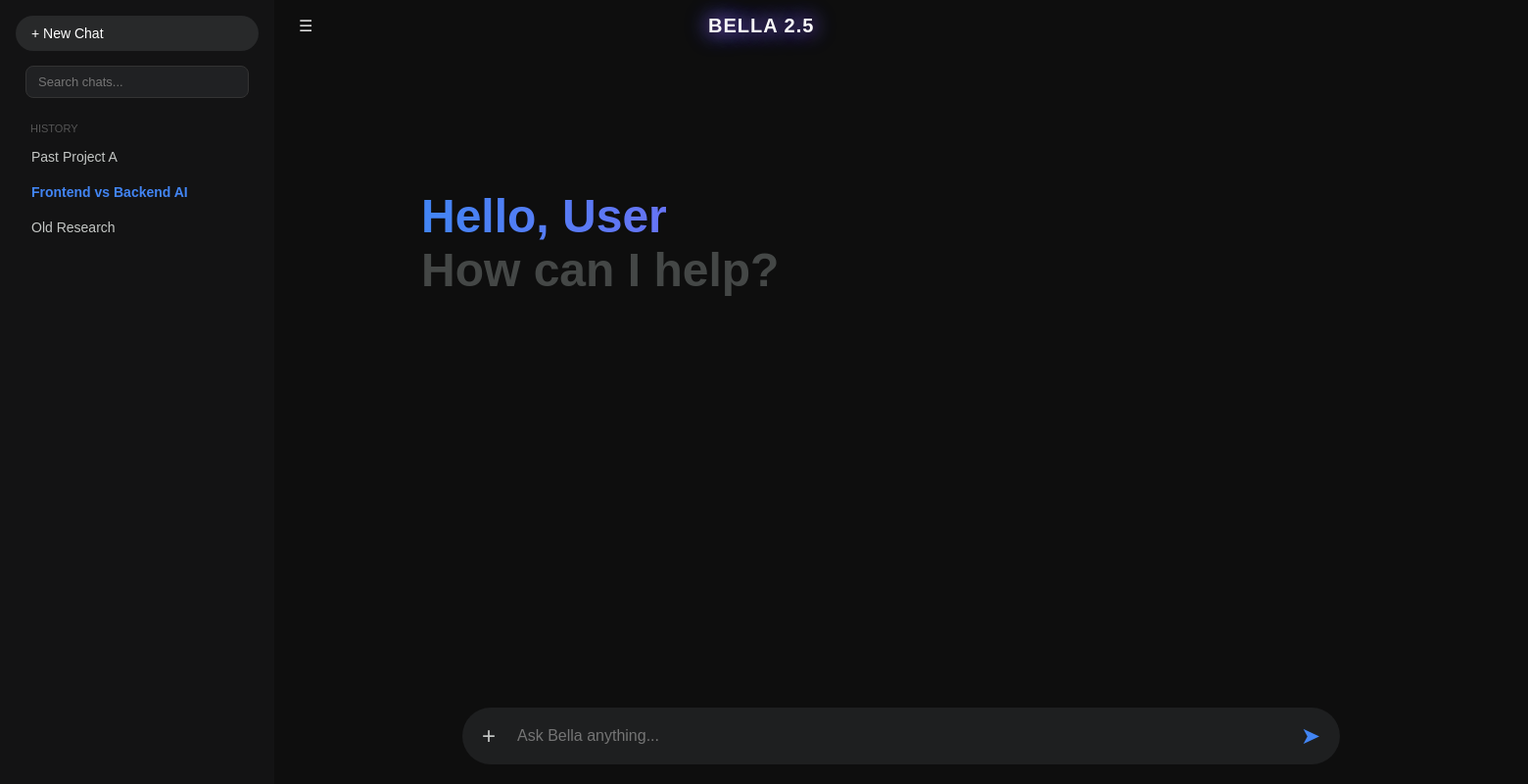
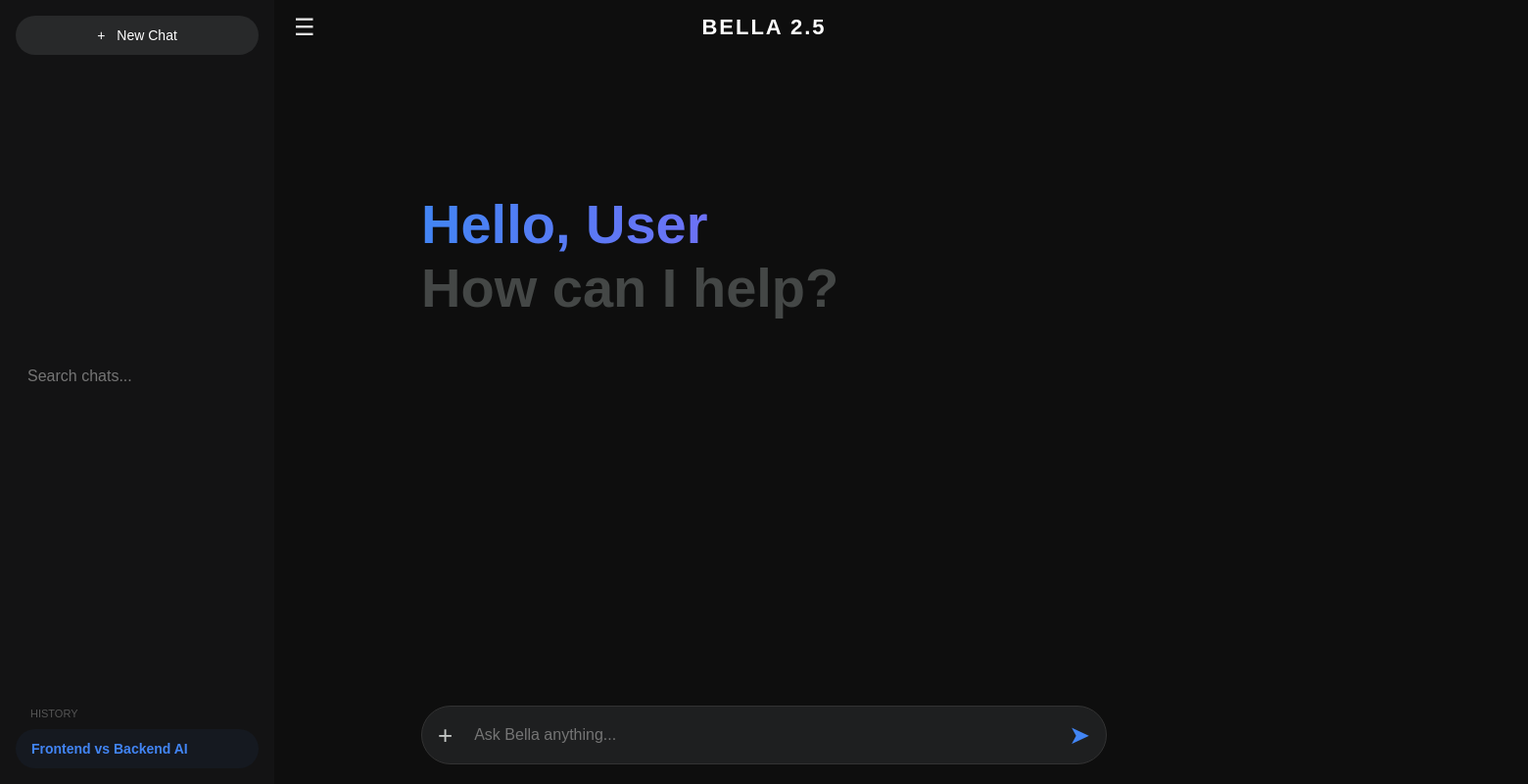
Before and after one commit to harshithaaar2005-code/bella-obsidian-ai, a website: page index.html in a window 1280 px wide. Both pictures are taken after a click on the element "+ New Chat". Shown: the whole page at 98% size, 1560 px wide, since content can reach past the window. Drawn offline with Linux system fonts and the light colour scheme.

Commit message:
Update index.html

```diff
--- a/index.html
+++ b/index.html
@@ -3,6 +3,7 @@
 <head>
     <meta charset="UTF-8">
     <meta name="viewport" content="width=device-width, initial-scale=1.0">
+    <meta name="apple-mobile-web-app-capable" content="yes">
     <title>Bella AI</title>
     <style>
         :root {
@@ -12,95 +13,77 @@
             --text-main: #e3e3e3;
             --text-gray: #c4c7c5;
             --accent: #4285f4;
-            --shiny-purple: #a855f7;
         }
 
         * { box-sizing: border-box; margin: 0; padding: 0; font-family: 'Google Sans', sans-serif; }
         body { background: var(--bg); color: var(--text-main); display: flex; height: 100vh; overflow: hidden; }
 
-        /* --- Sidebar --- */
+        /* --- Sidebar & Search --- */
         .sidebar {
             width: 280px; background: var(--sidebar); display: flex; flex-direction: column;
             padding: 16px; transition: transform 0.3s ease; z-index: 1000;
         }
-
-        /* Search Bar in Sidebar */
-        .search-container { margin: 15px 0; padding: 0 10px; }
         .search-bar {
             width: 100%; background: #202123; border: 1px solid #333;
-            border-radius: 8px; padding: 8px 12px; color: white; outline: none; font-size: 13px;
+            border-radius: 12px; padding: 10px 15px; color: white; outline: none; font-size: 14px; margin: 15px 0;
         }
-
         .nav-item {
-            display: flex; align-items: center; gap: 12px; padding: 10px 16px;
+            display: flex; align-items: center; gap: 12px; padding: 12px 16px;
             border-radius: 25px; cursor: pointer; font-size: 14px; color: var(--text-gray);
         }
         .nav-item:hover { background: var(--hover); color: white; }
 
-        /* --- Shiny Bella Header --- */
-        .header { padding: 15px 25px; display: flex; align-items: center; justify-content: space-between; }
+        /* --- Header --- */
+        .header {
+            padding: 15px 25px; display: flex; align-items: center;
+            justify-content: center; position: relative; background: var(--bg);
+        }
+        .menu-toggle { font-size: 24px; cursor: pointer; position: absolute; left: 20px; }
+        .logo-container { font-size: 22px; font-weight: 600; letter-spacing: 2px; color: #fff; }
 
-        .bella-logo {
-            font-size: 20px; font-weight: 600; letter-spacing: 1px;
-            color: #fff;
-            text-shadow: 0 0 10px rgba(168, 85, 247, 0.8), 0 0 20px rgba(168, 85, 247, 0.4);
-            animation: shine 3s infinite alternate;
-        }
+        /* --- Main Layout --- */
+        .main { flex: 1; display: flex; flex-direction: column; position: relative; width: 100%; }
+        #chat { flex: 1; overflow-y: auto; padding: 20px 15%; display: flex; flex-direction: column; gap: 30px; padding-bottom: 150px; }
 
-        @keyframes shine {
-            from { opacity: 0.8; text-shadow: 0 0 10px var(--shiny-purple); }
-            to { opacity: 1; text-shadow: 0 0 20px var(--shiny-purple), 0 0 30px var(--accent); }
-        }
-
-        /* --- Chat Area --- */
-        #chat { flex: 1; overflow-y: auto; padding: 20px 15%; display: flex; flex-direction: column; gap: 30px; }
-
-        .msg-row { display: flex; gap: 16px; animation: fadeInUp 0.4s ease; }
-        .b-icon { color: var(--shiny-purple); font-size: 20px; text-shadow: 0 0 8px var(--shiny-purple); }
-
-        /* --- Input --- */
-        .input-container { padding: 20px 15%; width: 100%; position: absolute; bottom: 0; background: linear-gradient(transparent, var(--bg)); }
-        .pill { background: #1e1f20; border-radius: 32px; display: flex; align-items: center; padding: 8px 20px; gap: 10px; }
-        input { flex: 1; background: transparent; border: none; color: white; outline: none; padding: 12px; font-size: 16px; }
-        .tool-btn { font-size: 24px; color: var(--text-gray); cursor: pointer; }
-        .send-arrow { color: var(--accent); font-size: 24px; cursor: pointer; }
+        /* --- Input Bar --- */
+        .input-container { padding: 20px 15%; width: 100%; position: absolute; bottom: 0; background: linear-gradient(transparent, var(--bg) 60%); }
+        .pill { background: #1e1f20; border-radius: 32px; display: flex; align-items: center; padding: 8px 16px; gap: 10px; border: 1px solid #333; }
+        input[type="text"] { flex: 1; background: transparent; border: none; color: white; outline: none; padding: 12px; font-size: 16px; }
+        .tool-btn { font-size: 26px; color: var(--text-gray); cursor: pointer; }
+        .send-arrow { color: var(--accent); font-size: 26px; cursor: pointer; }
 
         @media (max-width: 800px) {
             .sidebar { position: fixed; left: -280px; height: 100%; }
             .sidebar.open { left: 0; }
-            #chat { padding: 20px 5% 120px 5%; }
-            .input-container { padding: 10px; }
+            #chat { padding: 20px 5% 150px 5%; }
+            .input-container { padding: 10px; bottom: 10px; }
+            h1, h2 { font-size: 34px !important; }
         }
     </style>
 </head>
 <body>
 
     <div class="sidebar" id="sidebar">
-        <div class="nav-item" onclick="location.reload()" style="background: #28292a; color: white;">+ New Chat</div>
-
-        <div class="search-container">
-            <input type="text" class="search-bar" placeholder="Search chats...">
+        <div class="nav-item" onclick="createNewChat()" style="background: #28292a; color: white; justify-content: center;">
+            <span>+</span> New Chat
         </div>
-
-        <div style="font-size: 11px; color: #555; margin: 10px 0 5px 15px; text-transform: uppercase;">History</div>
+        <input type="text" class="search-bar" placeholder="Search chats...">
+        <div style="font-size: 11px; color: #555; margin: 10px 15px; text-transform: uppercase;">History</div>
         <div id="history">
-            <div class="nav-item">Past Project A</div>
-            <div class="nav-item" style="color: var(--accent); font-weight: bold;">Frontend vs Backend AI</div>
-            <div class="nav-item">Old Research</div>
+            <div class="nav-item" style="color: var(--accent); font-weight: bold; background: rgba(66,133,244,0.05);">Frontend vs Backend AI</div>
         </div>
     </div>
 
-    <div class="main" style="flex:1; display:flex; flex-direction:column;">
+    <div class="main">
         <div class="header">
-            <div class="menu-toggle" onclick="toggleMenu()" style="cursor:pointer">☰</div>
-            <div class="bella-logo">BELLA 2.5</div>
-            <div style="width:20px"></div>
+            <div class="menu-toggle" onclick="toggleMenu()">☰</div>
+            <div class="logo-container">BELLA 2.5</div>
         </div>
 
         <div id="chat">
-            <div style="margin-top: 15vh; text-align: left;" id="welcome">
-                <h1 style="font-size: 48px; background: linear-gradient(to right, #4285f4, #a855f7); -webkit-background-clip: text; -webkit-text-fill-color: transparent;">Hello, User</h1>
-                <h2 style="font-size: 48px; color: #444746;">How can I help?</h2>
+            <div style="margin-top: 15vh;" id="welcome">
+                <h1 style="font-size: 56px; background: linear-gradient(to right, #4285f4, #a855f7); -webkit-background-clip: text; -webkit-text-fill-color: transparent;">Hello, User</h1>
+                <h2 style="font-size: 56px; color: #444746;">How can I help?</h2>
             </div>
         </div>
 
@@ -116,17 +99,40 @@
 
     <script>
         function toggleMenu() { document.getElementById('sidebar').classList.toggle('open'); }
+
+        function createNewChat() {
+            const chat = document.getElementById('chat');
+            const history = document.getElementById('history');
+
+            // If there's a user message, add a snippet to history
+            const messages = chat.querySelectorAll('.user-msg-text');
+            if (messages.length > 0) {
+                const snippet = messages[0].innerText.substring(0, 20) + "...";
+                history.innerHTML = `<div class="nav-item">${snippet}</div>` + history.innerHTML;
+            }
+
+            // Reset Chat View
+            chat.innerHTML = `
+                <div style="margin-top: 15vh;" id="welcome">
+                    <h1 style="font-size: 56px; background: linear-gradient(to right, #4285f4, #a855f7); -webkit-background-clip: text; -webkit-text-fill-color: transparent;">Hello, User</h1>
+                    <h2 style="font-size: 56px; color: #444746;">How can I help?</h2>
+                </div>`;
+        }
+
         async function askBella() {
             const input = document.getElementById('userInput');
             const chat = document.getElementById('chat');
             const msg = input.value;
             if (!msg) return;
+
             if (document.getElementById('welcome')) document.getElementById('welcome').remove();
-            chat.innerHTML += `<div class="msg-row"><div class="content"><b>You</b><br>${msg}</div></div>`;
-            const thinkId = "t-" + Date.now();
-            chat.innerHTML += `<div class="msg-row" id="${thinkId}"><div class="b-icon">✦</div><div class="content">Processing...</div></div>`;
+
+            chat.innerHTML += `<div class="msg-row"><div><b>You</b><br><span class="user-msg-text">${msg}</span></div></div>`;
+            const tId = "t-" + Date.now();
+            chat.innerHTML += `<div class="msg-row" id="${tId}"><div style="color:#a855f7; font-size:20px;">✦</div><div style="margin-left:10px;">Thinking...</div></div>`;
             input.value = '';
             chat.scrollTop = chat.scrollHeight;
+
             try {
                 const res = await fetch('http://localhost:3000/chat', {
                     method: 'POST',
@@ -134,9 +140,9 @@
                     body: JSON.stringify({ message: msg })
                 });
                 const data = await res.json();
-                document.getElementById(thinkId).remove();
-                chat.innerHTML += `<div class="msg-row"><div class="b-icon">✦</div><div class="content">${data.reply}</div></div>`;
-            } catch { document.getElementById(thinkId).innerHTML = "Offline."; }
+                document.getElementById(tId).remove();
+                chat.innerHTML += `<div class="msg-row"><div style="color:#a855f7; font-size:20px;">✦</div><div style="margin-left:10px;">${data.reply}</div></div>`;
+            } catch { document.getElementById(tId).innerHTML = "System offline."; }
             chat.scrollTop = chat.scrollHeight;
         }
     </script>
```
